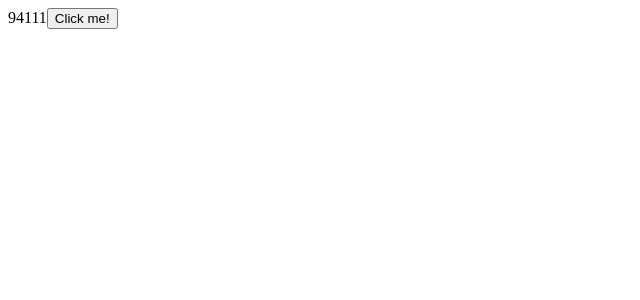
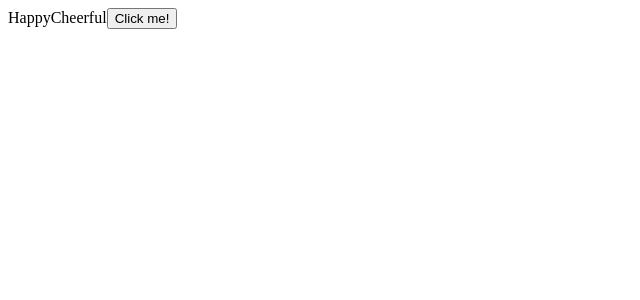
Before and after one commit to AmeyGaikar/code_with_mosh_react1, a React (Vite) app in the folder react-app/: page / in a window 1280 px wide. Shown: the top 300 px of the page, without its empty margins (0-640 px from the left). Built offline with nearby package versions, Linux system fonts and the light colour scheme.

Commit message:
updating arrays.

```diff
--- a/react-app/src/App.tsx
+++ b/react-app/src/App.tsx
@@ -1,21 +1,19 @@
 import { useState } from "react";
 function App() {
-  const [customer, setCustomer] = useState({
-    title: "Americano",
-    address: {
-      city: 'New York',
-      pincode: 94111
-    }
-  });
+  const [tags, setTags] = useState(['Happy', 'Cheerful']);
   const handleClick = () => {
-    setCustomer({
-      ...customer,
-      address: {...customer.address, pincode: 94112}
-    });
+    //Add
+    setTags([...tags, 'Exciting']);
+
+    //Remove
+    setTags(tags.filter(tag =>tag !== 'Happy'));
+
+    //update
+    setTags(tags.map(tag => tag === 'Happy' ? 'Happiness' : tag));
   }
   return (
     <div>
-      {customer.address.pincode}
+      {tags}
       <button onClick={handleClick}> Click me! </button>
     </div>
   );
```
